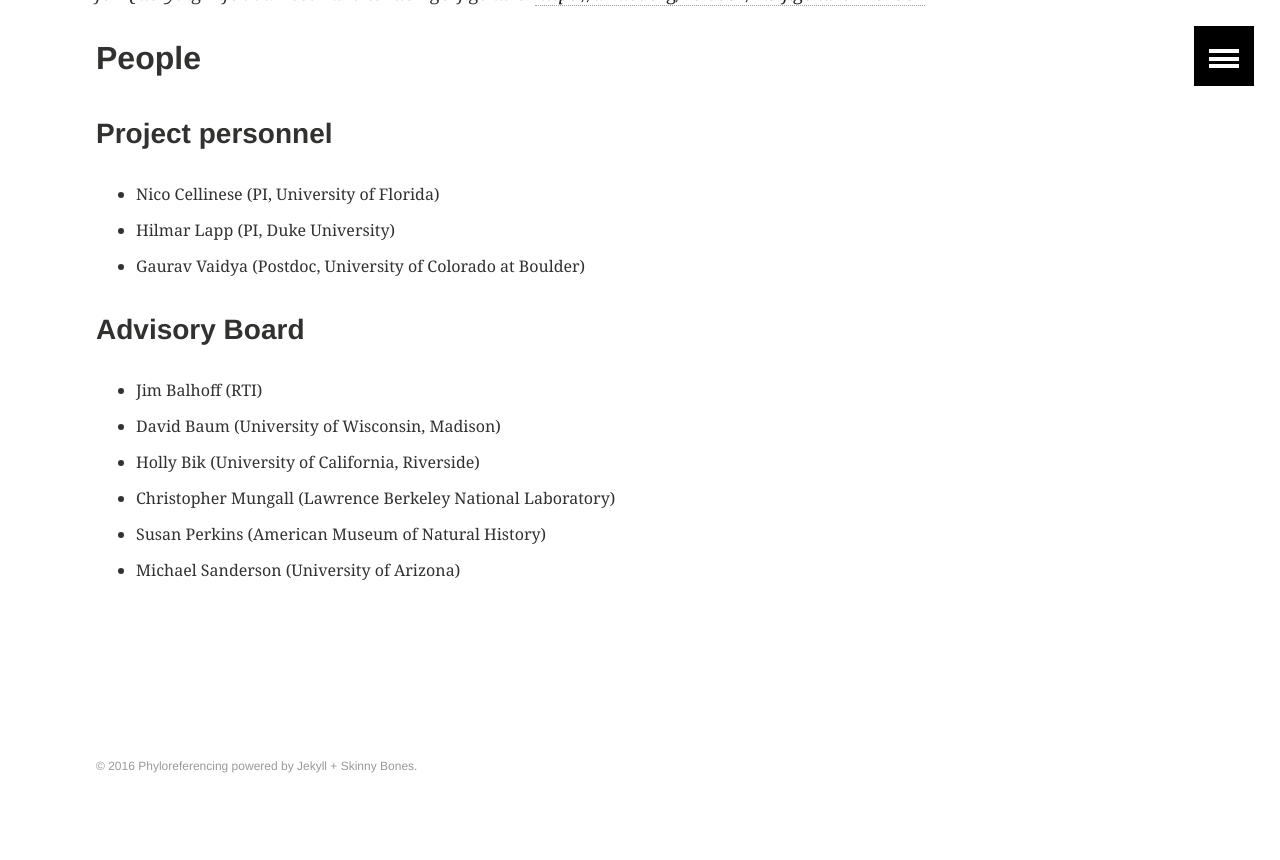
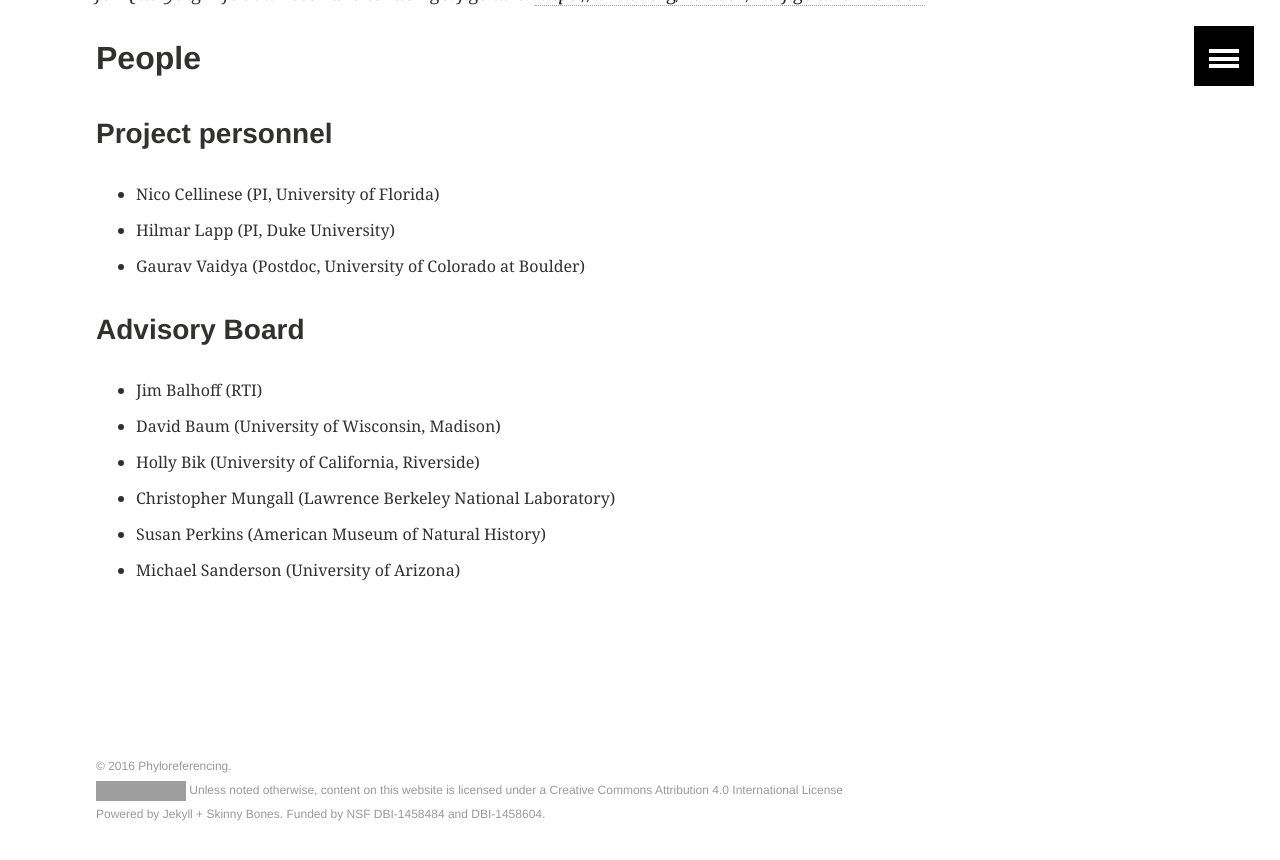
Before and after one commit to phyloref/phyloref.github.io, a Jekyll site: the page built from index.md, in a window 1280 px wide and 900 px high, scrolled down 1559 px. Shown: the top 860 px of the window. Built offline with Jekyll 4.4.1, drawn with Linux system fonts in a browser that asks for light colours; grey boxes are pictures that could not be loaded.

Commit message:
Adds copyright and grant links to footer.

```diff
--- a/_includes/footer.html
+++ b/_includes/footer.html
@@ -11,5 +11,12 @@
 		{% endfor %}
 		</ul>
 	</nav><!-- /.bottom-menu -->
-	<p class="copyright">&#169; {{ site.time | date: '%Y' }} <a href="{{ site.url }}">{{ site.title }}</a> powered by <a href="http://jekyllrb.com" rel="nofollow">Jekyll</a> + <a href="http://mmistakes.github.io/skinny-bones-jekyll/" rel="nofollow">Skinny Bones</a>.</p>
+        <p class="copyright">&#169; {{ site.time | date: '%Y' }}
+          <a href="{{ site.url }}" xmlns:cc="http://creativecommons.org/ns#" property="cc:attributionName" rel="cc:attributionURL">{{ site.title }}</a>.<br/>
+          <a rel="license"
+	href="http://creativecommons.org/licenses/by/4.0/"><img
+	alt="Creative Commons License" style="border-width:0"
+	src="https://i.creativecommons.org/l/by/4.0/80x15.png"/></a>&nbsp;Unless noted otherwise, content on this website is licensed
+	  under a <a rel="license" href="http://creativecommons.org/licenses/by/4.0/">Creative Commons Attribution 4.0 International License</a><br/>
+          Powered by <a href="http://jekyllrb.com" rel="nofollow">Jekyll</a> + <a href="http://mmistakes.github.io/skinny-bones-jekyll/" rel="nofollow">Skinny Bones</a>. Funded by NSF <a href="http://www.nsf.gov/awardsearch/showAward?AWD_ID=1458484" target="_blank">DBI-1458484</a> and <a href="http://www.nsf.gov/awardsearch/showAward?AWD_ID=1458604" target="_blank">DBI-1458604</a>.</p>
 </footer>
```
